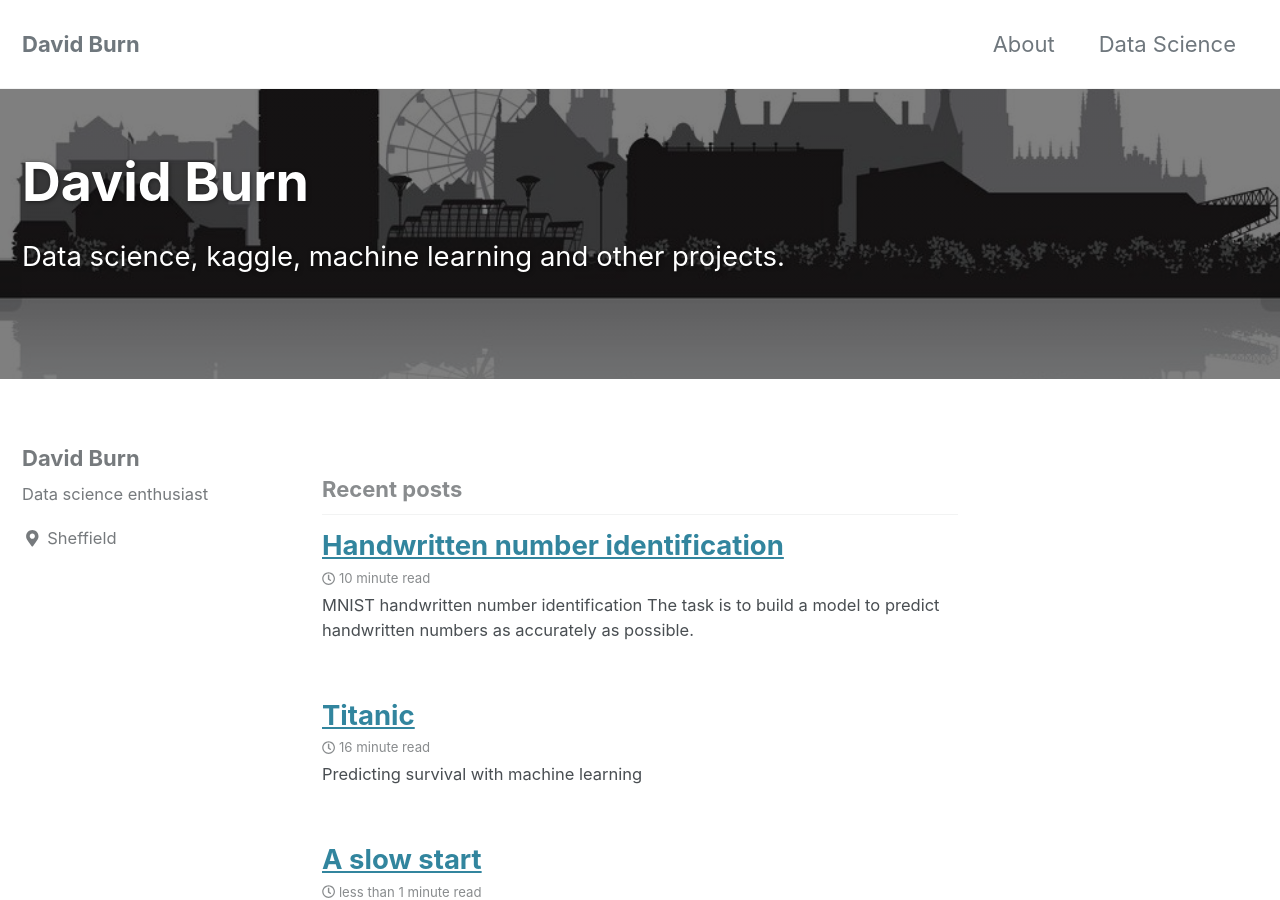
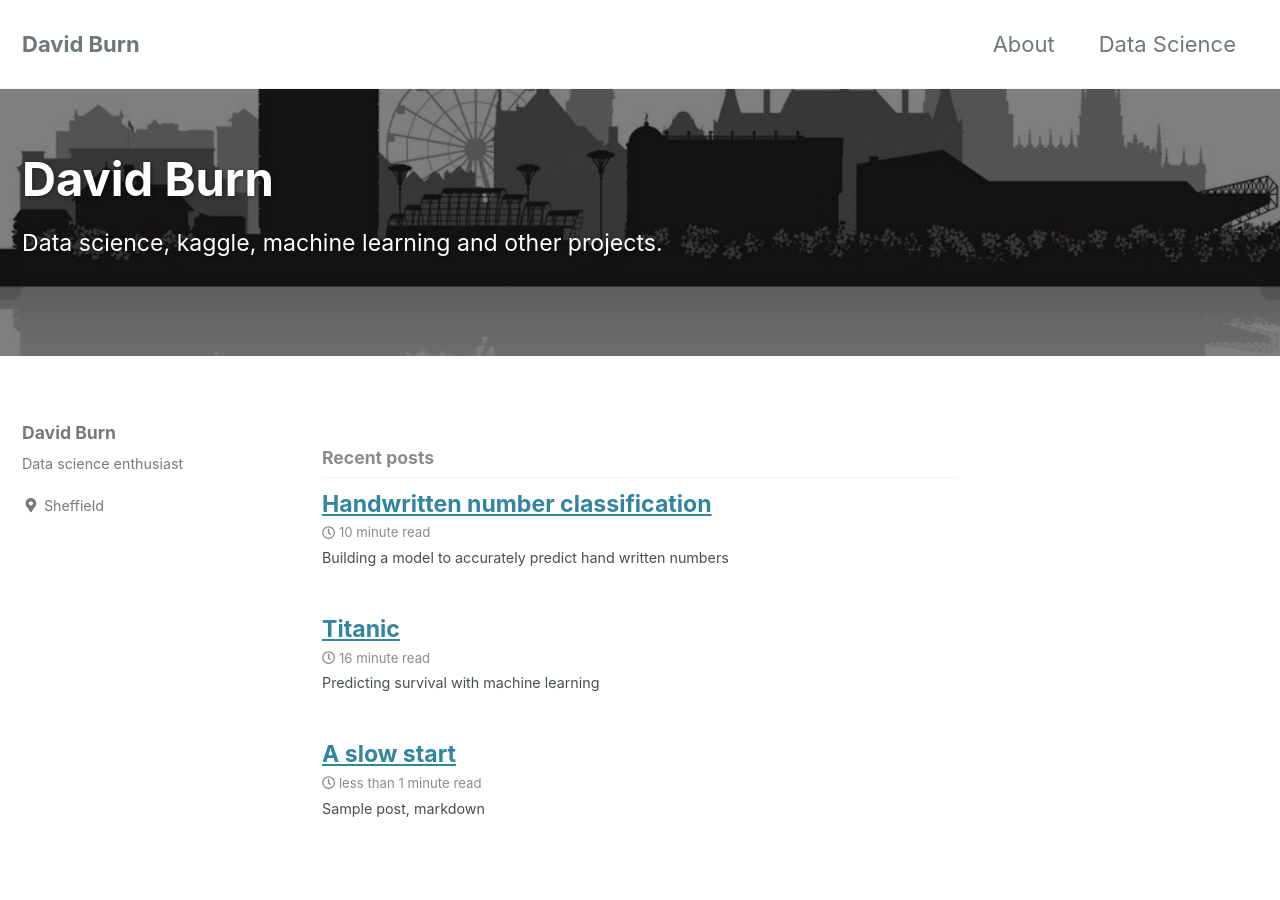
Before and after one commit to DavidBurn/davidburn.github.io, a Jekyll site: the page built from index.html, in a window 1280 px wide and 900 px high. Built offline with Jekyll 4.4.1, drawn with Linux system fonts in a browser that asks for light colours; cached includes are drawn as plain includes; nearby versions of some CDN libraries; the list of posts is cut into pages by our own code.

Commit message:
Edited all font size defaults, added excerpt to mnist post

```diff
--- a/_posts/2018-12-12-mnist-numbers.md
+++ b/_posts/2018-12-12-mnist-numbers.md
@@ -2,14 +2,16 @@
 layout: single
 classes: wide
 date: 2018-12-12
-title: "Handwritten number identification"
+title: "Handwritten number classification"
 header:
   overlay_image: "/images/mnistnumbers.png"
   overlay_filter: 0.5
 tags: [data science, machine learning, image classification]
+excerpt: "Building a model to accurately predict hand written numbers"
 ---
 # MNIST handwritten number identification
-The task is to build a model to predict handwritten numbers as accurately as possible.
+The task is to build a
+model to predict handwritten numbers as accurately as possible.
 
 [EDA and visualisation](#eda)
 
--- a/_sass/minimal-mistakes/_variables.scss
+++ b/_sass/minimal-mistakes/_variables.scss
@@ -34,14 +34,14 @@ $header-font-family: $sans-serif !default;
 $caption-font-family: $serif !default;
 
 /* type scale */
-$type-size-1: 2.441em !default; // ~39.056px
-$type-size-2: 1.953em !default; // ~31.248px
-$type-size-3: 1.563em !default; // ~25.008px
-$type-size-4: 1.25em !default; // ~20px
-$type-size-5: 1em !default; // ~16px
-$type-size-6: 0.75em !default; // ~12px
-$type-size-7: 0.6875em !default; // ~11px
-$type-size-8: 0.625em !default; // ~10px
+$type-size-1: 2.141em !default; // ~39.056px
+$type-size-2: 1.753em !default; // ~31.248px
+$type-size-3: 1.363em !default; // ~25.008px
+$type-size-4: 1.05em !default; // ~20px
+$type-size-5: 0.8em !default; // ~16px
+$type-size-6: 0.65em !default; // ~12px
+$type-size-7: 0.6075em !default; // ~11px
+$type-size-8: 0.605em !default; // ~10px
 
 /*
    Colors
```
